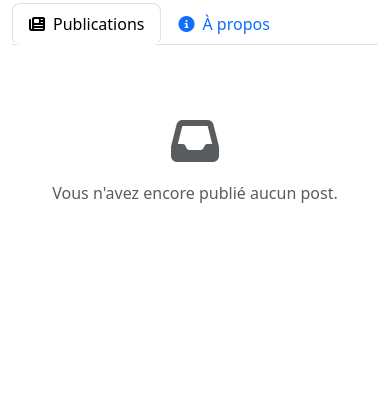
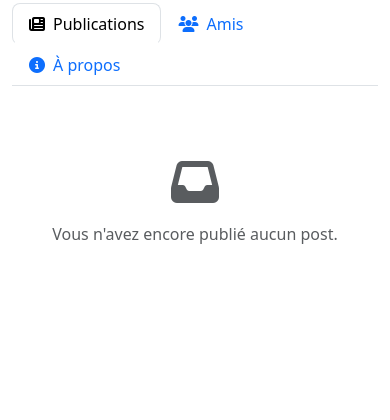
Before and after one commit to MasiaAntoine/django_facebook, a Django app: page /utilisateurs/profil/ in a window 390 px wide; the page is wider, and only the part inside the window is pictured. Shown: the part 267-687 px from the top of that part. Run offline with Django 4.2, Linux system fonts and the light colour scheme; the visitor is signed in with stand-in values (Sample User, id 1); data comes from the database, SQL or seed files in the repository; data that the repository does not hold is empty; parts of the project's set-up code (start-up, migrations or seed data) failed here and were passed over.

Commit message:
feat: ajouter la gestion des amis dans le profil utilisateur avec affichage et statistiques

```diff
--- a/facebook/templates/facebook/base.html
+++ b/facebook/templates/facebook/base.html
@@ -2,11 +2,11 @@
 <!DOCTYPE html>
 <html lang="fr">
   <head>
-    <meta charset="UTF-8"/>
-    <meta name="viewport" content="width=device-width, initial-scale=1.0"/>
+    <meta charset="UTF-8" />
+    <meta name="viewport" content="width=device-width, initial-scale=1.0" />
     <title>{% block title %}{% endblock %}</title>
-    <link href="https://cdn.jsdelivr.net/npm/bootstrap@5.3.3/dist/css/bootstrap.min.css" rel="stylesheet">
-    <link rel="stylesheet" href="https://cdnjs.cloudflare.com/ajax/libs/font-awesome/6.4.0/css/all.min.css"/>
+    <link href="https://cdn.jsdelivr.net/npm/bootstrap@5.3.3/dist/css/bootstrap.min.css" rel="stylesheet" />
+    <link rel="stylesheet" href="https://cdnjs.cloudflare.com/ajax/libs/font-awesome/6.4.0/css/all.min.css" />
     <style>
       .search-bg {
           background-color: rgba(255, 255, 255, 0.2);
@@ -25,39 +25,45 @@
     </style>
   </head>
   <body>
-
     <!-- Navbar -->
     <div class="bg-primary d-flex justify-content-between px-2 px-md-4 py-2 py-md-3">
       <div class="d-flex align-items-center gap-2 gap-lg-4">
         <!-- Logo -->
         <a class="navbar-brand d-flex align-items-center ms-2" href="{% url 'home' %}">
-            <img src="{% static 'logo_app/960x960.png' %}" alt="Logo Facebook"
-                 style="height: 40px; object-fit: contain;" class="me-2 rounded-circle"/>
+          <img
+            src="{% static 'logo_app/960x960.png' %}"
+            alt="Logo Facebook"
+            style="height: 40px; object-fit: contain;"
+            class="me-2 rounded-circle" />
         </a>
 
         <!-- Recherche amis -->
         <div class="search-bg px-2 py-1">
-            <button class="nav-link text-white p-0 d-flex align-items-center" data-bs-toggle="modal"
+          <button
+            class="nav-link text-white p-0 d-flex align-items-center"
+            data-bs-toggle="modal"
             data-bs-target="#searchModal">
             <i class="fas fa-search"></i>
             <span class="ms-1 d-none d-sm-inline">Rechercher des amis</span>
           </button>
+          <!-- prettier-ignore -->
           {% include "components/modal.html" with modal_id="searchModal" modal_title="Rechercher un ami" modal_body=modal_body_search modal_footer="" %}
-
         </div>
       </div>
 
       <div class="d-flex align-items-center gap-2 gap-lg-3">
         <!-- Accueil -->
-        <a class="nav-link text-white p-2 {% if request.resolver_match.url_name == 'home' %}active{% endif %}"
+        <a
+          class="nav-link text-white p-2 {% if request.resolver_match.url_name == 'home' %}active{% endif %}"
           href="{% url 'home' %}">
           <i class="fa-solid fa-house"></i>
         </a>
 
-        <!-- Amis -->
-        <a class="nav-link text-white p-2 {% if request.resolver_match.url_name == 'rechercher_amis' %}active{% endif %}"
+        <!-- Amis  -->
+        <a
+          class="nav-link text-white p-2 {% if request.resolver_match.url_name == 'rechercher_amis' %}active{% endif %}"
           href="{% url 'amis:rechercher_amis' %}">
-            <i class="fa-solid fa-people-group"></i>
+          <i class="fas fa-search"></i>
         </a>
 
         <!-- Superuser config -->
--- a/facebook/templates/utilisateurs/profil.html
+++ b/facebook/templates/utilisateurs/profil.html
@@ -84,6 +55,11 @@ de {{ user_profil.username }}{% endif %} {% endblock %} {% block content %}
     {% include "utilisateurs/profil/publications.html" %}
   </div>
 
+  <!-- Onglet Amis -->
+  <div class="tab-pane fade" id="amis" role="tabpanel" aria-labelledby="amis-tab">
+    {% include "utilisateurs/profil/ami.html" %}
+  </div>
+
   <!-- Onglet À propos -->
   <div class="tab-pane fade" id="about" role="tabpanel" aria-labelledby="about-tab">
     {% include "utilisateurs/profil/a_propos.html" %}
--- /dev/null
+++ b/facebook/templates/utilisateurs/profil/ami.html
@@ -0,0 +1,62 @@
+<!-- Liste des amis -->
+<div class="row">
+  <div class="col-12">
+    <h4 class="mb-4">
+      <i class="fas fa-users me-2 text-primary"></i>
+      Mes amis ({{ amis|length }})
+    </h4>
+
+    {% if amis %}
+    <div class="row g-3">
+      {% for ami in amis %}
+      <div class="col-md-6 col-lg-4">
+        <div class="card h-100 shadow-sm">
+          <div class="card-body d-flex align-items-center">
+            <div class="flex-shrink-0 me-3">
+              {% if ami.photo_profil %}
+              <img
+                src="{{ ami.photo_profil.url }}"
+                alt="Photo de {{ ami.first_name }} {{ ami.last_name }}"
+                class="rounded-circle"
+                style="width: 60px; height: 60px; object-fit: cover;" />
+              {% else %}
+              <div
+                class="bg-secondary rounded-circle d-flex align-items-center justify-content-center text-white"
+                style="width: 60px; height: 60px;">
+                <i class="fas fa-user fa-lg"></i>
+              </div>
+              {% endif %}
+            </div>
+
+            <div class="flex-grow-1">
+              <h6 class="card-title mb-1">
+                <a href="{% url 'profil_user' ami.id %}" class="text-decoration-none text-dark">
+                  {{ ami.first_name }} {{ ami.last_name }}
+                </a>
+              </h6>
+              <small class="text-muted">
+                <i class="fas fa-user-friends me-1"></i>
+                {{ ami.amis_communs|default:0 }} ami{{ ami.amis_communs|pluralize }} en commun
+              </small>
+            </div>
+          </div>
+        </div>
+      </div>
+      {% endfor %}
+    </div>
+    {% else %}
+    <div class="text-center py-5">
+      <div class="mb-3">
+        <i class="fas fa-users fa-3x text-muted"></i>
+      </div>
+      <h5 class="text-muted">Aucun ami pour le moment</h5>
+      <p class="text-muted mb-0">
+        <!-- prettier-ignore -->
+        {% if is_own_profile %} Commencez à ajouter des amis pour les voir apparaître ici ! {% else %}
+        <!-- prettier-ignore -->
+        {{ user_profil.first_name }} n'a pas encore d'amis visibles. {% endif %}
+      </p>
+    </div>
+    {% endif %}
+  </div>
+</div>
--- /dev/null
+++ b/facebook/templates/utilisateurs/profil/menu.html
@@ -0,0 +1,42 @@
+<!-- Sous-menu avec onglets -->
+<ul class="nav nav-tabs my-4" id="profileTabs" role="tablist">
+  <li class="nav-item" role="presentation">
+    <button
+      class="nav-link active"
+      id="publications-tab"
+      data-bs-toggle="tab"
+      data-bs-target="#publications"
+      type="button"
+      role="tab"
+      aria-controls="publications"
+      aria-selected="true">
+      <i class="fas fa-newspaper me-2"></i>Publications
+    </button>
+  </li>
+  <li class="nav-item" role="presentation">
+    <button
+      class="nav-link"
+      id="amis-tab"
+      data-bs-toggle="tab"
+      data-bs-target="#amis"
+      type="button"
+      role="tab"
+      aria-controls="amis"
+      aria-selected="false">
+      <i class="fas fa-users me-2"></i>Amis
+    </button>
+  </li>
+  <li class="nav-item" role="presentation">
+    <button
+      class="nav-link"
+      id="about-tab"
+      data-bs-toggle="tab"
+      data-bs-target="#about"
+      type="button"
+      role="tab"
+      aria-controls="about"
+      aria-selected="false">
+      <i class="fas fa-info-circle me-2"></i>À propos
+    </button>
+  </li>
+</ul>
--- a/utilisateurs/views.py
+++ b/utilisateurs/views.py
@@ -134,6 +134,8 @@ class ProfilView(LoginRequiredMixin, TemplateView):
 	def get_context_data(self, **kwargs):
 		from posts.models import Post
 		from django.contrib.auth import get_user_model
+		from amis.models import Ami
+		from django.db.models import Q
 
 		context = super().get_context_data(**kwargs)
 
@@ -159,6 +161,40 @@ class ProfilView(LoginRequiredMixin, TemplateView):
 			'member_since': user_profil.date_joined,
 		}
 
+		# Récupérer les amis de l'utilisateur
+		amis_relations = Ami.objects.filter(
+			Q(demandeur=user_profil, accepter=True) |
+			Q(receveur=user_profil, accepter=True)
+		).select_related('demandeur', 'receveur')
+
+		# Extraire les utilisateurs amis (en excluant l'utilisateur lui-même)
+		amis = []
+		amis_ids = set()  # Pour éviter les doublons
+
+		for relation in amis_relations:
+			if relation.demandeur == user_profil:
+				ami = relation.receveur
+			else:
+				ami = relation.demandeur
+
+			# Éviter les doublons
+			if ami.id not in amis_ids:
+				amis_ids.add(ami.id)
+
+				# Calculer les amis en commun si c'est le profil d'un autre utilisateur
+				if not is_own_profile:
+					amis_communs = Ami.objects.filter(
+						Q(demandeur=self.request.user, receveur=ami, accepter=True) |
+						Q(demandeur=ami, receveur=self.request.user, accepter=True)
+					).count()
+					ami.amis_communs = amis_communs
+				else:
+					ami.amis_communs = 0
+
+				amis.append(ami)
+
+		context['amis'] = amis
+
 		# Si ce n'est pas un profil privé OU si c'est son propre profil, afficher les posts
 		if not user_profil.est_privee or is_own_profile:
 			context['user_posts'] = Post.objects.filter(user=user_profil).order_by('-created_at')
```
Also changed, not shown: other parts of facebook/templates/facebook/base.html (+24 -24 lines), other parts of facebook/templates/utilisateurs/profil.html (+1 -30 lines). Lines whose indentation alone changed are shown as unchanged.
